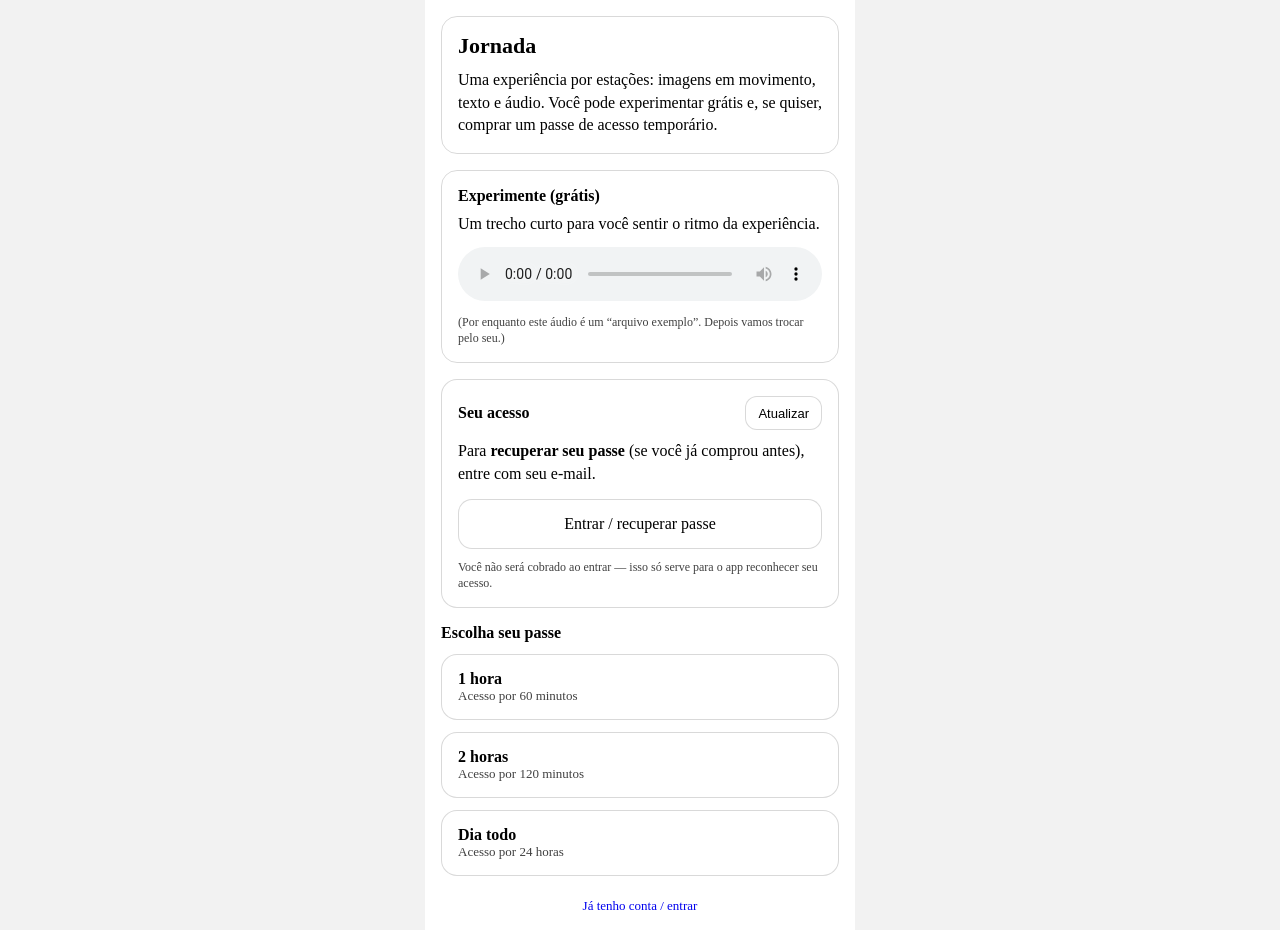
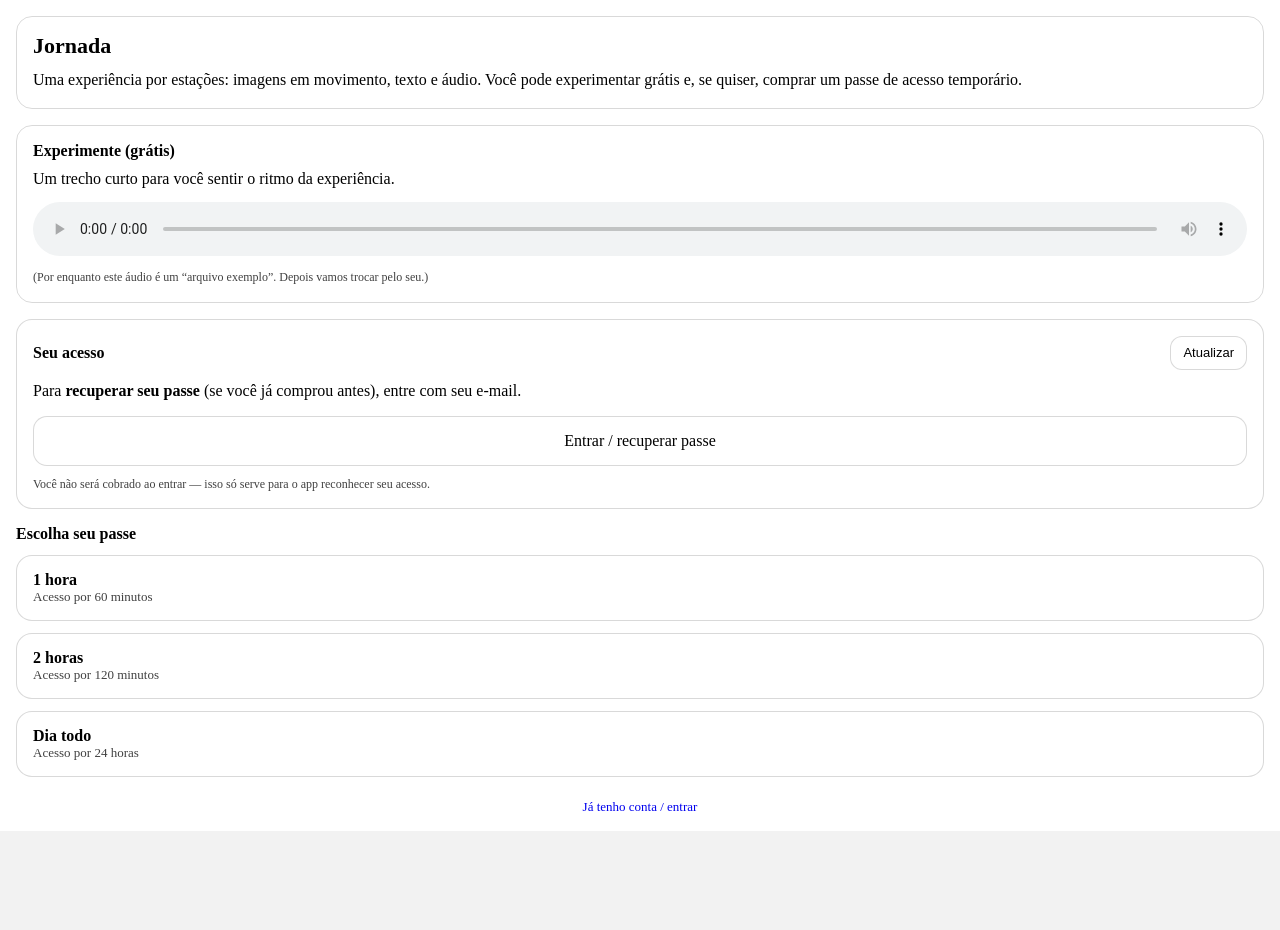
Before and after one commit to excompanhia/aplicativo-jornada, a Next.js app: page / in a window 1280 px wide. After the commit the page ends 831 px from the top, so only its background shows below. Built offline with nearby package versions, Linux system fonts and the light colour scheme; no server answers.

Commit message:
Layout: remove trava global de largura (admin desktop)

```diff
--- a/app/layout.tsx
+++ b/app/layout.tsx
@@ -17,7 +17,6 @@ export default function RootLayout({
     if (!splash || !app) return;
 
     if (!shouldShow) {
-      // não precisa splash -> garante app visível
       splash.style.display = "none";
       app.style.visibility = "visible";
       return;
@@ -25,11 +24,9 @@ export default function RootLayout({
 
     sessionStorage.setItem(KEY, "true");
 
-    // mostra splash e esconde app imediatamente
     splash.style.display = "flex";
     app.style.visibility = "hidden";
 
-    // depois de 3s, esconde splash e mostra app
     setTimeout(function () {
       splash.style.display = "none";
       app.style.visibility = "visible";
@@ -46,8 +43,6 @@ export default function RootLayout({
         style={{
           margin: 0,
           background: "#f2f2f2",
-          display: "flex",
-          justifyContent: "center",
         }}
       >
         {/* Splash (fica off por padrão; script liga quando precisa) */}
@@ -75,15 +70,13 @@ export default function RootLayout({
           />
         </div>
 
-        {/* App shell */}
+        {/* App root (agora NÃO força largura) */}
         <div
           id="jornada-app"
           style={{
             width: "100%",
-            maxWidth: 430,
             minHeight: "100vh",
             background: "white",
-            // começa visível por padrão; o script pode esconder por 3s
             visibility: "visible",
           }}
         >
```
